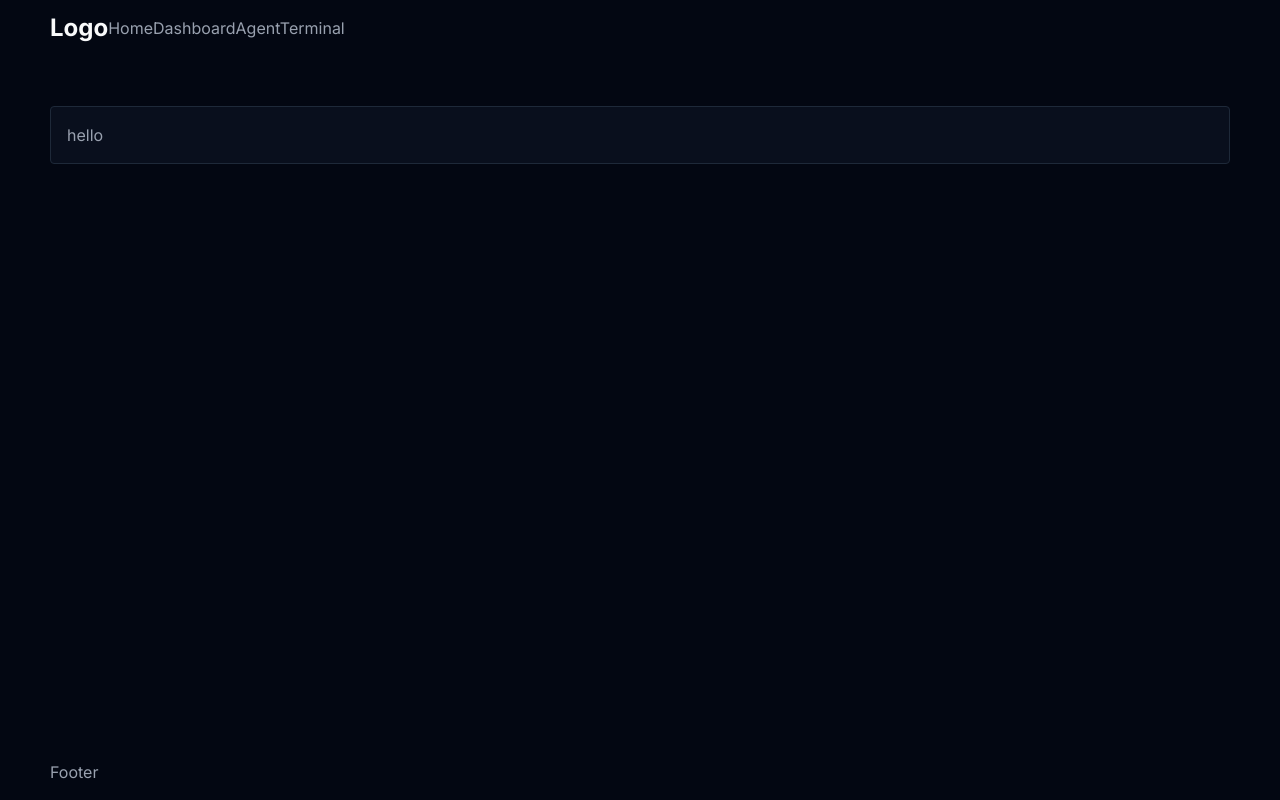
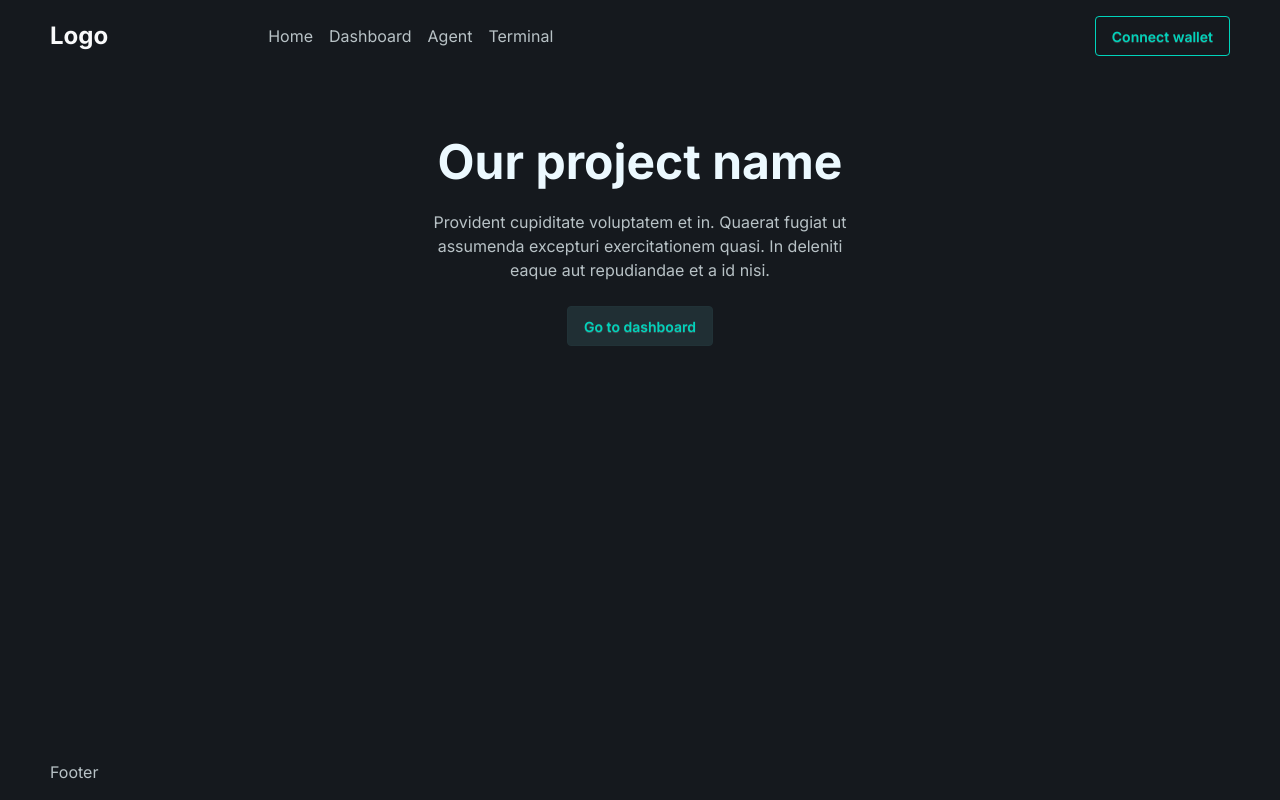
Before and after one commit to Agent-Smith-Protocol/agent-smith-app, a React (Vite) app: page / in a window 1280 px wide. Built offline with nearby package versions, Linux system fonts and the light colour scheme.

Commit message:
ADD | dashboard page

```diff
--- a/package.json
+++ b/package.json
@@ -13,7 +13,9 @@
     "@tailwindcss/vite": "^4.0.3",
     "react": "^18.3.1",
     "react-dom": "^18.3.1",
+    "react-hook-form": "^7.54.2",
     "react-router-dom": "6.4.0",
+    "recharts": "^2.15.1",
     "tailwindcss": "^4.0.3"
   },
   "devDependencies": {
@@ -22,6 +24,7 @@
     "@types/react-dom": "^18.3.5",
     "@types/react-router-dom": "^5.3.3",
     "@vitejs/plugin-react": "^4.3.4",
+    "daisyui": "^5.0.0-beta.6",
     "eslint": "^9.17.0",
     "eslint-plugin-react-hooks": "^5.0.0",
     "eslint-plugin-react-refresh": "^0.4.16",
--- a/src/layout/ContentContainer/ContentContainer.tsx
+++ b/src/layout/ContentContainer/ContentContainer.tsx
@@ -2,13 +2,18 @@ import { ReactNode } from 'react';
 
 interface ContentContainerProps {
   children: ReactNode
+  className?: string
 }
 
 export const ContentContainer = (props: ContentContainerProps) => {
-  const { children } = props
+  const { children, className = '' } = props
+
+  const baseStyles = 'bg-base-200 border border-base-100 rounded-sm p-4'
+
+  const classes = `${baseStyles} ${className}`
 
   return (
-    <div className='bg-card-bg border border-card-bdr rounded-sm text-card-foreground p-4'>
+    <div className={classes}>
       {children}
     </div>
   )
--- a/src/layout/Header/Header.tsx
+++ b/src/layout/Header/Header.tsx
@@ -1,16 +1,20 @@
 import { NavLink } from 'react-router-dom';
-import { Button } from '../../shared/Button/Button.tsx';
 
 export const Header = () => {
   return (
-    <header className='h-14 flex items-center'>
-      <span className='text-gray-50 text-2xl font-bold'>Logo</span>
-      <nav>
-        <NavLink className='text-base hover:text-emerald-500 transition duration-300' to={'/'}>Home</NavLink>
-        <NavLink className='text-base hover:text-emerald-500 transition duration-300' to={'/dashboard'}>Dashboard</NavLink>
-        <NavLink className='text-base hover:text-emerald-500 transition duration-300' to={'/agent'}>Agent</NavLink>
-        <NavLink className='text-base hover:text-emerald-500 transition duration-300' to={'/terminal'}>Terminal</NavLink>
-      </nav>
+    <header className='h-18 flex items-center justify-between'>
+      <div className={'flex items-center gap-40'}>
+        <NavLink to={'/'} className='mr-auto'>
+          <span className='text-gray-50 text-2xl font-bold'>Logo</span>
+        </NavLink>
+        <nav className='flex gap-4'>
+          <NavLink className='text-base hover:text-accent transition duration-300' to={'/'}>Home</NavLink>
+          <NavLink className='text-base hover:text-accent transition duration-300' to={'/dashboard'}>Dashboard</NavLink>
+          <NavLink className='text-base hover:text-accent transition duration-300' to={'/agent'}>Agent</NavLink>
+          <NavLink className='text-base hover:text-accent transition duration-300' to={'/terminal'}>Terminal</NavLink>
+        </nav>
+      </div>
+      <button className='btn btn-outline btn-accent ml-auto'>Connect wallet</button>
     </header>
   )
 }
--- /dev/null
+++ b/src/modules/Chart/index.ts
@@ -0,0 +1 @@
+export { Chart } from './ui/Chart/Chart'
--- /dev/null
+++ b/src/modules/Chart/ui/Chart/Chart.tsx
@@ -0,0 +1,61 @@
+import { AreaChart, Area, XAxis, YAxis, ResponsiveContainer } from 'recharts';
+import { ContentContainer } from '../../../../layout/ContentContainer/ContentContainer.tsx';
+
+export const Chart = () => {
+  const data = [
+    { name: 'Page A', uv: 4000, pv: 2400, amt: 2400 },
+    { name: 'Page B', uv: 3000, pv: 1398, amt: 2210 },
+    { name: 'Page C', uv: 2000, pv: 9800, amt: 2290 },
+    { name: 'Page D', uv: 2780, pv: 3908, amt: 2000 },
+    { name: 'Page E', uv: 1890, pv: 4800, amt: 2181 },
+    { name: 'Page F', uv: 2390, pv: 3800, amt: 2500 },
+    { name: 'Page G', uv: 3490, pv: 4300, amt: 2100 },
+  ];
+
+  return (
+    <ContentContainer className="w-full h-[400px]">
+      <ResponsiveContainer width="100%" height="100%">
+        <AreaChart
+          data={data}
+          margin={{
+            top: 10,
+            right: 30,
+            left: 0,
+            bottom: 0,
+          }}
+        >
+          <defs>
+            <linearGradient id="colorUv" x1="0" y1="0" x2="0" y2="1">
+              <stop offset="5%" stopColor="#00D3BB" stopOpacity={0.8}/>
+              <stop offset="95%" stopColor="#00D3BB" stopOpacity={0}/>
+            </linearGradient>
+          </defs>
+          <XAxis dataKey="name"/>
+          <YAxis/>
+          {/*<Tooltip*/}
+          {/*  content={({ active, payload }) => {*/}
+          {/*    if (active && payload && payload.length) {*/}
+          {/*      return (*/}
+          {/*        <div className="rounded-lg border bg-background p-2 shadow-sm">*/}
+          {/*          <div className="grid grid-cols-2 gap-2">*/}
+          {/*            <div className="flex flex-col">*/}
+          {/*              <span className="text-[0.70rem] uppercase text-muted-foreground">Value</span>*/}
+          {/*              <span className="font-bold text-muted-foreground">{payload[0].value}</span>*/}
+          {/*            </div>*/}
+          {/*            <div className="flex flex-col">*/}
+          {/*              <span className="text-[0.70rem] uppercase text-muted-foreground">Date</span>*/}
+          {/*              <span className="font-bold">{payload[0].payload.date}</span>*/}
+          {/*            </div>*/}
+          {/*          </div>*/}
+          {/*        </div>*/}
+          {/*      )*/}
+          {/*    }*/}
+          {/*    return null*/}
+          {/*  }}*/}
+          {/*/>*/}
+          <Area type="monotone" dataKey="uv" stroke="#00D3BB" fill="url(#colorUv)"/>
+        </AreaChart>
+      </ResponsiveContainer>
+    </ContentContainer>
+  );
+};
--- /dev/null
+++ b/src/modules/Form/index.ts
@@ -0,0 +1 @@
+export { Form } from './ui/Form'
--- /dev/null
+++ b/src/modules/Form/ui/Form.tsx
@@ -0,0 +1,7 @@
+export const Form = () => {
+  return (
+    <form>
+      <input/>
+    </form>
+  )
+}
--- a/src/pages/DashboardPage.tsx
+++ b/src/pages/DashboardPage.tsx
@@ -1,7 +1,40 @@
+import { ContentContainer } from '../layout/ContentContainer/ContentContainer.tsx';
+import { Chart } from '../modules/Chart';
+import { Form } from '../modules/Form';
+
 export const DashboardPage = () => {
   return (
     <main>
-      Dash
+      <section className='flex gap-5 mb-10'>
+        <ContentContainer className='grow'>
+          <div className='flex flex-col gap-3'>
+            <h3>Your deposits</h3>
+            <span className='text-base-content text-2xl font-bold'>$100</span>
+          </div>
+        </ContentContainer>
+        <ContentContainer className='grow'>
+          <div className='flex flex-col gap-3'>
+            <h3>Accrued Yield</h3>
+            <span className='text-base-content text-2xl font-bold'>$21</span>
+          </div>
+        </ContentContainer>
+        <ContentContainer className='grow'>
+          <div className='flex flex-col gap-3'>
+            <h3>Estimated daily yields</h3>
+            <span className='text-base-content text-2xl font-bold'>$2</span>
+          </div>
+        </ContentContainer>
+      </section>
+
+      <div className="w-full flex gap-5">
+        <section className="w-full">
+          <Chart/>
+        </section>
+
+        <section>
+          <Form/>
+        </section>
+      </div>
     </main>
   )
 }
--- a/src/pages/HomePage.tsx
+++ b/src/pages/HomePage.tsx
@@ -1,11 +1,24 @@
-import { ContentContainer } from '../layout/ContentContainer/ContentContainer.tsx';
+import { NavLink } from 'react-router-dom';
 
 export const HomePage = () => {
   return (
     <main>
-      <ContentContainer>
-        hello
-      </ContentContainer>
+      <div className="hero">
+        <div className="hero-content text-center">
+          <div className="max-w-md">
+            <h1 className="text-5xl font-bold text-base-content">Our project name</h1>
+            <p className="py-6">
+              Provident cupiditate voluptatem et in. Quaerat fugiat ut assumenda excepturi exercitationem
+              quasi. In deleniti eaque aut repudiandae et a id nisi.
+            </p>
+            <NavLink to={'/dashboard'}>
+              <button className="btn btn-soft btn-accent">
+                Go to dashboard
+              </button>
+            </NavLink>
+          </div>
+        </div>
+      </div>
     </main>
   )
 }
--- a/src/shared/Button/Button.tsx
+++ /dev/null
@@ -1,37 +0,0 @@
-import React, { ReactNode } from "react"
-
-type ButtonVariant = "solid" | "outline" | "link"
-type ButtonSize = "sm" | "md" | "lg"
-
-interface ButtonProps extends React.ButtonHTMLAttributes<HTMLButtonElement> {
-  children: ReactNode
-  variant?: ButtonVariant
-  size?: ButtonSize
-}
-
-export const Button = (props: ButtonProps) => {
-  const {className, variant = "solid", size = "md", children} = props
-
-  const baseStyles =
-    "inline-flex items-center justify-center rounded-md font-medium focus:outline-none focus:ring-2 focus:ring-offset-2 transition-colors duration-200 ease-in-out"
-
-  const variantStyles = {
-    solid: "bg-blue-600 text-white hover:bg-blue-700 focus:ring-blue-500",
-    outline: "border border-gray-300 bg-white text-gray-700 hover:bg-gray-50 focus:ring-blue-500",
-    link: "text-blue-600 hover:text-blue-700 underline-offset-4 hover:underline",
-  }
-
-  const sizeStyles = {
-    sm: "text-sm px-3 py-2",
-    md: "text-base px-4 py-2",
-    lg: "text-lg px-6 py-3",
-  }
-
-  const classes = `${baseStyles} ${variantStyles[variant]} ${sizeStyles[size]} ${className || ""}`
-
-  return (
-    <button className={classes} {...props}>
-      {children}
-    </button>
-  )
-}
--- a/src/styles/index.css
+++ b/src/styles/index.css
@@ -1,10 +1,7 @@
 @import url('https://fonts.googleapis.com/css2?family=Inter:opsz,wght@14..32,100..900&display=swap');
 @import "tailwindcss";
-
-@theme {
-  --color-card-bg: #090F1D;
-  --color-card-bdr: #1E2939;
-  --color-card-foreground: #99A1AF;
+@plugin "daisyui" {
+  themes: dark --default;
 }
 
 html, body, #root {
@@ -15,8 +12,10 @@ body {
   font-family: "Inter", serif;
   font-optical-sizing: auto;
   font-style: normal;
-  background-color: #030712;
-  color: #99A1AF;
+  /*background-color: #191E24;*/
+  background-color: #15191E;
+  color: #b8c2c6;
+  /*color: #ECF9FFl;*/
 }
 
 .app {
```
Also changed, not shown: 1 other file (tests, documents, lock files or other folders).
